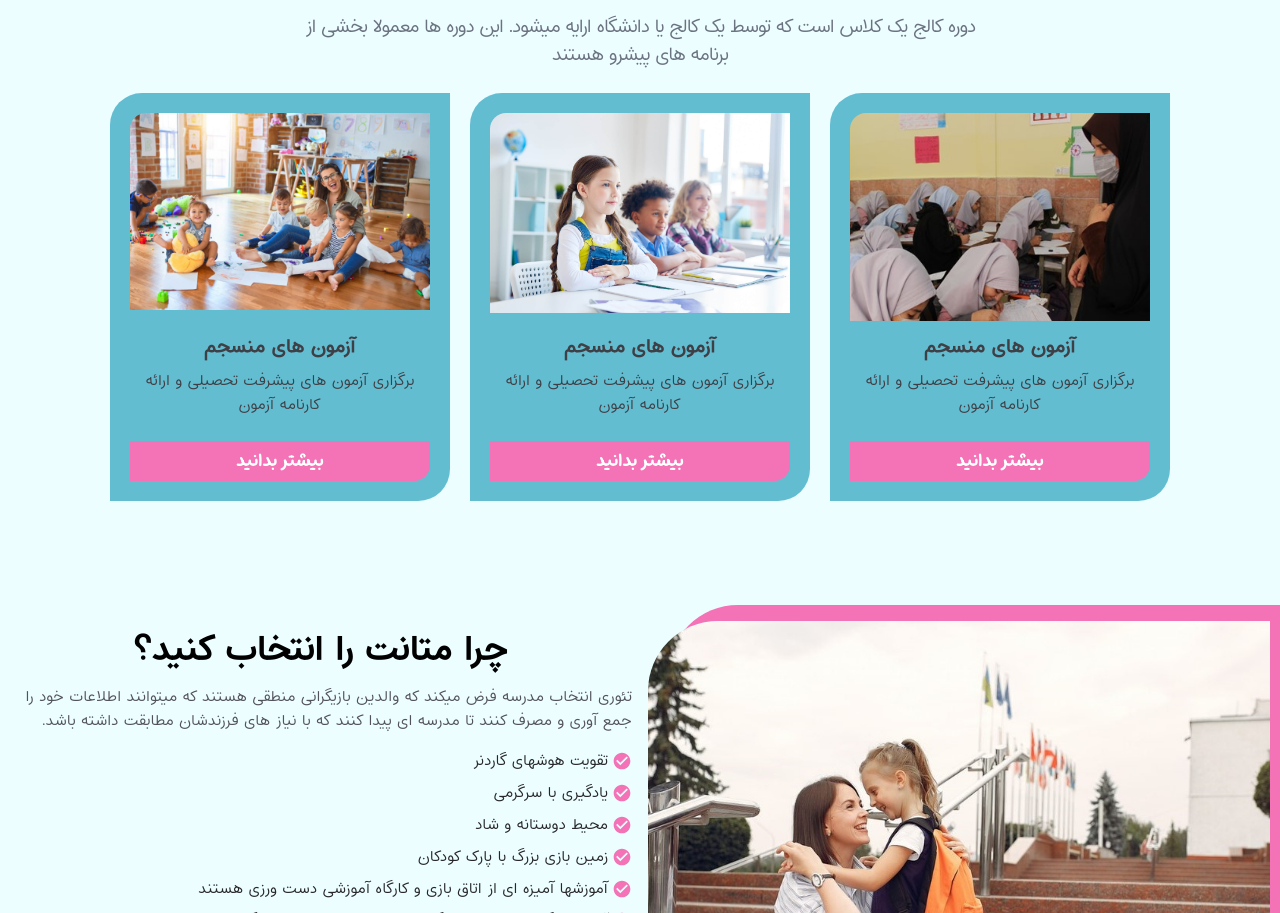
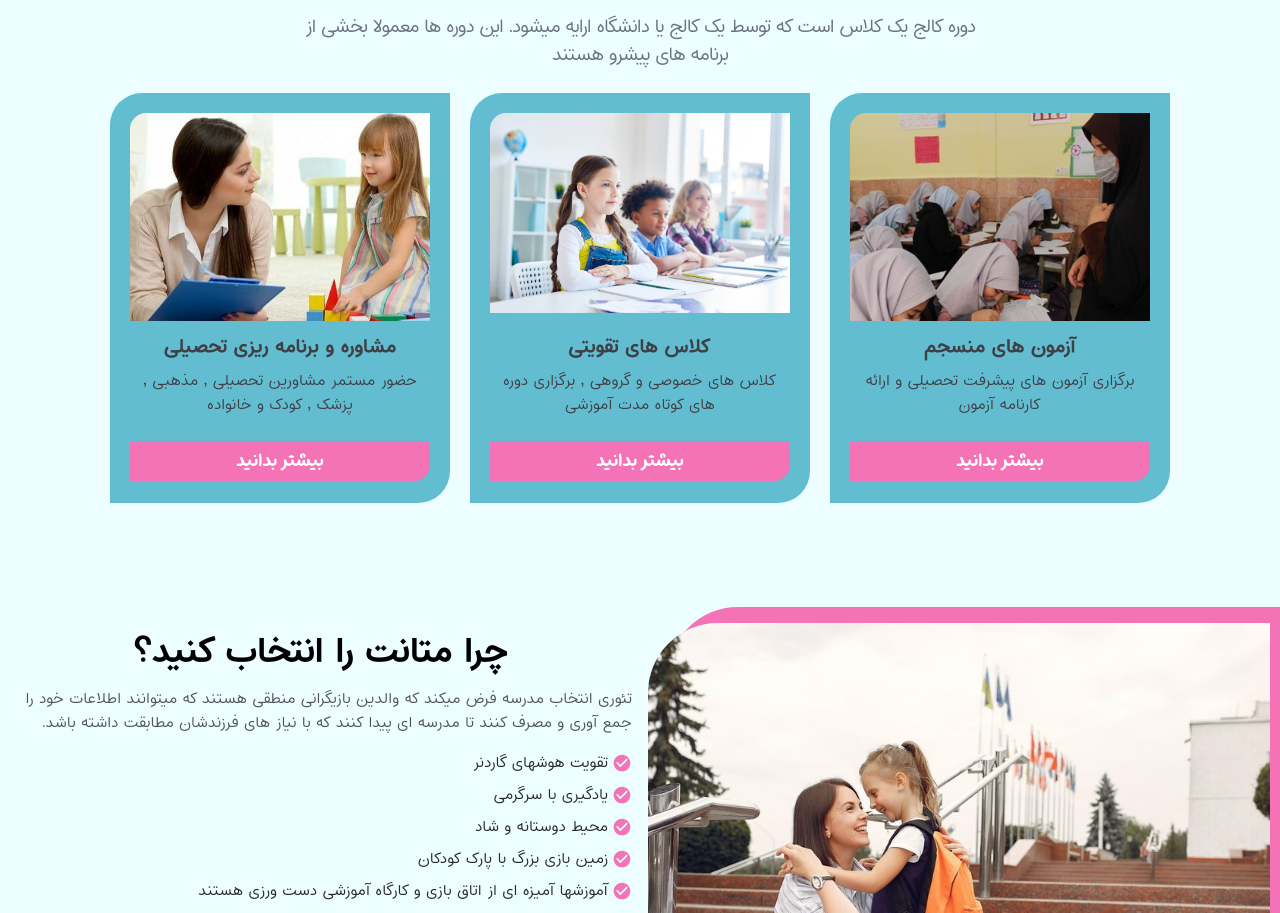
Before and after one commit to theotherali/metanatSchool, a React (Create React App) app: page / in a window 1280 px wide. Shown: the part 1189-2102 px from the top of the page. Built offline with nearby package versions, Linux system fonts and the light colour scheme.

Commit message:
fix courses component

```diff
--- a/src/components/courses/CoursesComponent.js
+++ b/src/components/courses/CoursesComponent.js
@@ -16,7 +16,7 @@ function CoursesComponent() {
             </div>
 
             <div className="flex flex-col md:flex-row flex-wrap items-center justify-center gap-5 2xl:gap-14">
-              <div className="flex flex-col max-w-[340px] bg-cyan-600/60 p-5 rounded-tl-4xl rounded-br-4xl">
+              <div className="flex flex-col max-w-[340px] h-[410px] bg-cyan-600/60 p-5 rounded-tl-4xl rounded-br-4xl">
                 <div className="h-52 rounded-tl-2xl overflow-hidden">
                   <img src="images/Azmoon.jpg" alt="" />
                 </div>
@@ -30,28 +30,28 @@ function CoursesComponent() {
                   </Link>
                 </div>
               </div>
-              <div className="flex flex-col max-w-[340px] bg-cyan-600/60 p-5 rounded-tl-4xl rounded-br-4xl">
+              <div className="flex flex-col max-w-[340px] h-[410px] bg-cyan-600/60 p-5 rounded-tl-4xl rounded-br-4xl">
                 <div className="h-52 rounded-tl-2xl overflow-hidden">
                   <img src="images/Course_1.jpg" alt="" />
                 </div>
                 <div className="flex-center flex-col mt-3 space-y-2 text-center text-zinc-700">
-                  <h3 className="text-xl font-EstedadBold">آزمون های منسجم</h3>
+                  <h3 className="text-xl font-EstedadBold">کلاس های تقویتی</h3>
                   <span className="pb-4">
-                    برگزاری آزمون های پیشرفت تحصیلی و ارائه کارنامه آزمون
+                    کلاس های خصوصی و گروهی , برگزاری دوره های کوتاه مدت آموزشی
                   </span>
                   <Link className="bg-pink-400 w-full text-white text-center font-bold text-lg font-MikhakWoff2one mb-2 mx-2 py-1.5 rounded-br-2xl hover:bg-cyan-50 hover:text-amber-500 hover:outline outline-1 transition-all">
                     بیشتر بدانید
                   </Link>
                 </div>
               </div>
-              <div className="flex flex-col max-w-[340px] bg-cyan-600/60 p-5 rounded-tl-4xl rounded-br-4xl">
+              <div className="flex flex-col max-w-[340px] h-[410px] bg-cyan-600/60 p-5 rounded-tl-4xl rounded-br-4xl">
                 <div className="h-52 rounded-tl-2xl overflow-hidden">
-                  <img src="images/Course_2.jpg" alt="" />
+                  <img src="images/moshavere.jpg" alt="" />
                 </div>
                 <div className="flex-center flex-col mt-3 space-y-2 text-center text-zinc-700">
-                  <h3 className="text-xl font-EstedadBold">آزمون های منسجم</h3>
+                  <h3 className="text-xl font-EstedadBold">مشاوره و برنامه ریزی تحصیلی</h3>
                   <span className="pb-4">
-                    برگزاری آزمون های پیشرفت تحصیلی و ارائه کارنامه آزمون
+                    حضور مستمر  مشاورین تحصیلی , مذهبی , پزشک , کودک و خانواده
                   </span>
                   <Link className="bg-pink-400 w-full text-white text-center font-bold text-lg font-MikhakWoff2one mb-2 mx-2 py-1.5 rounded-br-2xl hover:bg-cyan-50 hover:text-amber-500 hover:outline outline-1 transition-all">
                     بیشتر بدانید
```
Also changed, not shown: public/images/moshavere.jpg.
